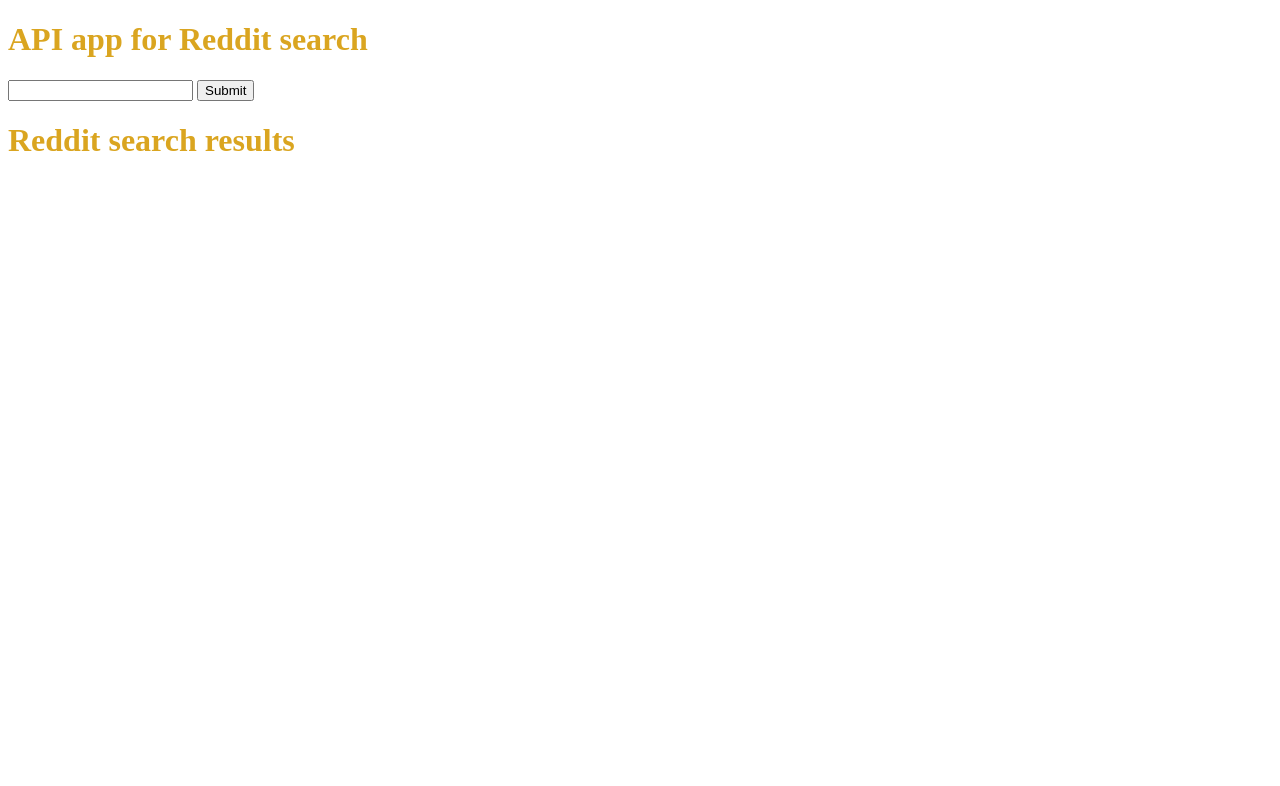
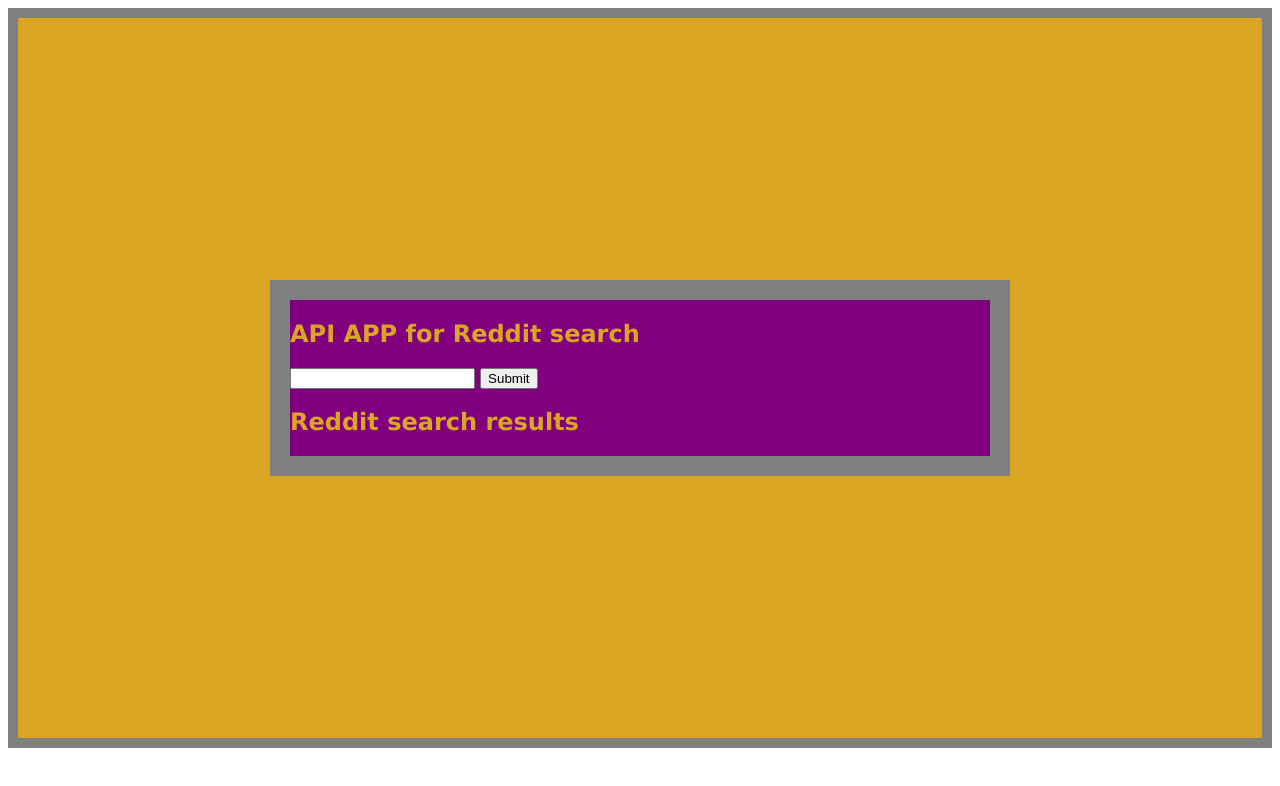
Before and after one commit to acklins/API-app, a plain HTML site: page index.html in a window 1280 px wide. Drawn offline with Linux system fonts and the light colour scheme.

Commit message:
started css

```diff
--- a/css/style.css
+++ b/css/style.css
@@ -1,3 +1,30 @@
+
+body {
+    font-family:Verdana, Geneva, Tahoma, sans-serif;
+}
+
+section {
+    border: 10px solid gray;
+    height: 90vh;
+    display: flex;
+    /* align-items:center;
+    justify-content: center;   */
+    background-color: goldenrod;
+}
+.container {
+    border: 20px solid gray;
+    max-width: 700px;
+    max-height: 700px;
+    width: 100%;
+    margin: auto;
+
+  /*  height: 50vh;
+    display: flex;
+    align-items:center;
+    justify-content: center; */
+    background-color:purple;
+}
+
 h1{
     color: goldenrod;
 }
--- a/index.html
+++ b/index.html
@@ -1,25 +1,25 @@
 <!DOCTYPE html>
 <html lang="en">
-<head>
-    <meta charset="UTF-8">
-    <meta name="viewport" content="width=device-width, initial-scale=1.0">
+  <head>
+    <meta charset="UTF-8" />
+    <meta name="viewport" content="width=device-width, initial-scale=1.0" />
     <title>API app</title>
-    <link rel="stylesheet" href="./css/style.css">
-</head>
-<body>
-    <h1>API app for Reddit search</h1>
-    <div>
+    <link rel="stylesheet" href="./css/style.css" />
+  </head>
+
+  <body>
+    <section>
+      <div class="container">
+        <h1>API APP for Reddit search</h1>
         <form id="form">
-            <input type="text" id="input">
-            <input type="submit">
+          <input type="text" id="input" />
+          <input type="submit" />
         </form>
-    </div>
-    <div>
-        <h1> Reddit search results</h1>
-
+        <h1>Reddit search results</h1>
         <ul id="itemList"></ul>
-    </div>
+      </div>
+    </section>
 
     <script defer src="./js/main.js"></script>
-</body>
+  </body>
 </html>
```
